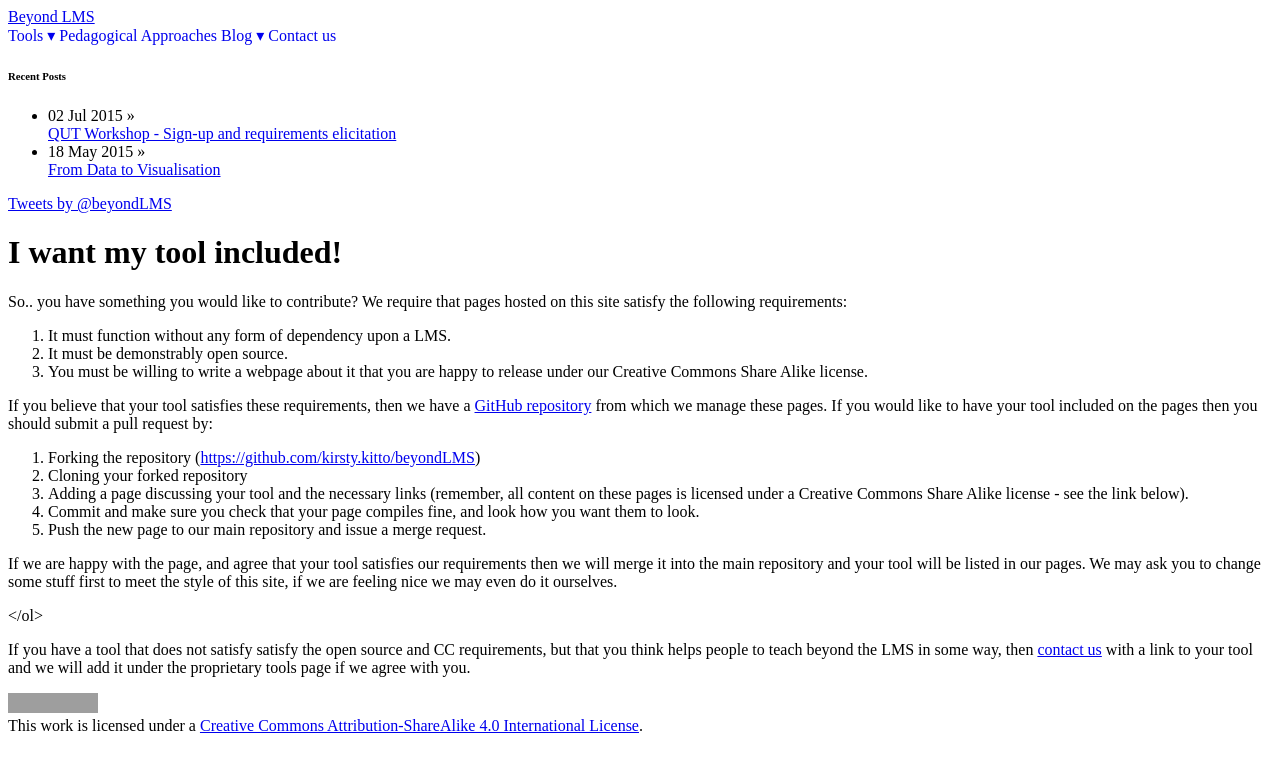
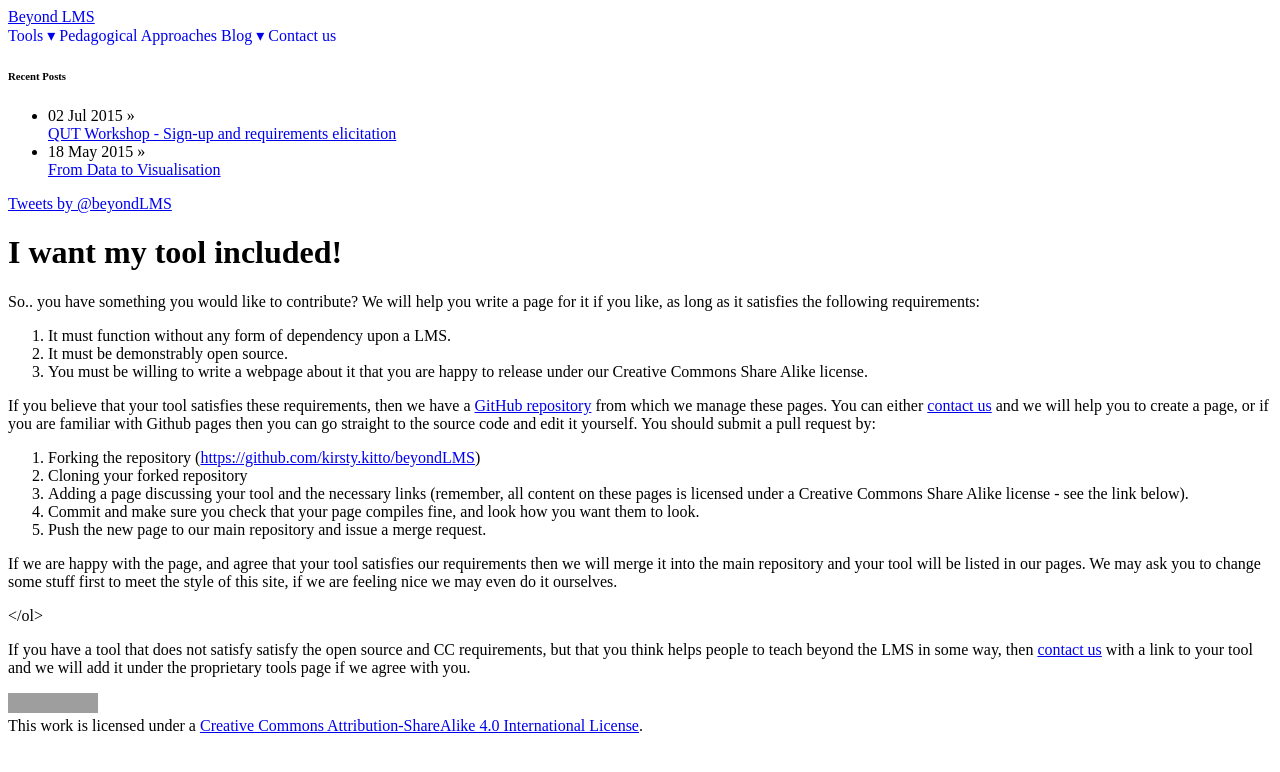
Before and after one commit to kirstykitto/beyondLMS, a Jekyll site: the page built from pages/includemytool.md, in a window 1280 px wide. Shown: the top 772 px of the page. Built offline with Jekyll 4.4.1, drawn with Linux system fonts in a browser that asks for light colours; comment, search, counter and statistics services are not loaded; grey boxes are pictures that could not be loaded.

Commit message:
updates to include my tool page
got a bit nicer.. saying we will help people to write a page if they
don’t use github - sigh

```diff
--- a/pages/includemytool.md
+++ b/pages/includemytool.md
@@ -6,7 +6,7 @@ description: ""
 {% include JB/setup %}
 
 <p>
-	So.. you have something you would like to contribute? We require that pages hosted on this site satisfy the following requirements:
+	So.. you have something you would like to contribute? We will help you write a page for it if you like, as long as it satisfies  the following requirements:
 	<ol>
 		<li> It must function without any form of dependency upon a LMS.</li>
 		<li> It must be demonstrably open source.</li>
@@ -14,7 +14,7 @@ description: ""
 	</ol>
 </p>
 <p>
-	If you believe that your tool satisfies these requirements, then we have a <a href="https://github.com/kirsty.kitto/beyondLMS">GitHub repository</a> from which we manage these pages. If you would like to have your tool included on the pages then you should submit a pull request by:
+	If you believe that your tool satisfies these requirements, then we have a <a href="https://github.com/kirsty.kitto/beyondLMS">GitHub repository</a> from which we manage these pages. You can either <a href="/pages/contact.html">contact us</a> and we will help you to create a page, or if you are familiar with Github pages then you can go straight to the source code and edit it yourself. You should submit a pull request by:
 	<ol>
 		<li>
 			Forking the repository (<a href="https://github.com/kirsty.kitto/beyondLMS">https://github.com/kirsty.kitto/beyondLMS</a>)
```
Also changed, not shown: pages/clatoolkit.md (+2 -2 lines), 4 other files.
